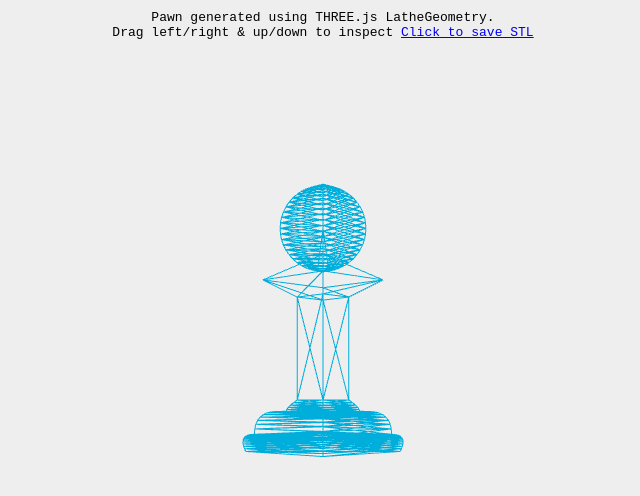
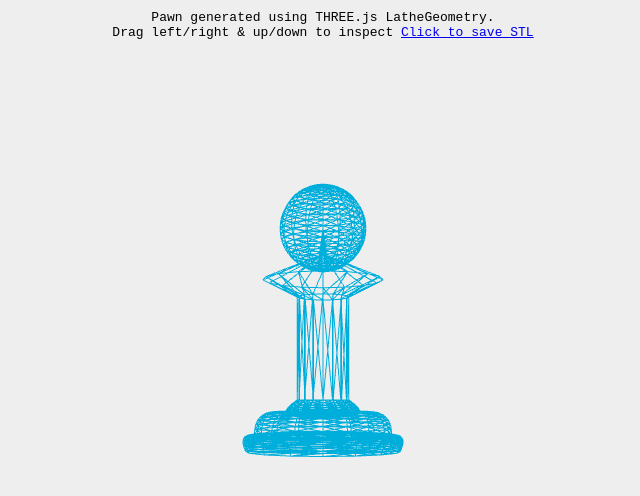
Before and after one commit to roblaplaca/3D-Lathe-Generator, a plain HTML site: page lathe.html in a window 1280 px wide. Shown: the whole page, without its empty margins (317-957 px from the left). Drawn offline with nearby package versions, Linux system fonts and the light colour scheme; animation ran at ten frames a second.

Commit message:
adding definition var to addShape so the user can decide how many faces the lathed object has

```diff
--- a/assets/js/modules/Lathe.js
+++ b/assets/js/modules/Lathe.js
@@ -46,9 +46,12 @@
 
 		/**
 		 * Adds a shape to the view and then lathes it
+		 * addShape(points) - renders shape with default definition
+		 * addShape(points, definition) - renders shape with custom definition, however doesn't reset default
 		 */
-		function addShape(points) {
-			var lathe = new THREE.LatheGeometry( points, opts.numSides),
+		function addShape(points, definition) {
+			var definition = definition || opts.numSides,
+				lathe = new THREE.LatheGeometry( points, definition ),
 				latheMaterial = new THREE.MeshBasicMaterial( { color: opts.meshColor, wireframe: true, transparent: true });
 
 			clearShape();
--- a/lathe.html
+++ b/lathe.html
@@ -26,6 +26,7 @@
 		<script src="assets/js/modules/Lathe.js"></script>
 		<script>
 			$(function() {
+
 				var lathe = new Lathe({
 					instance: $(".module-lathe-tool").eq(0)
 				});
@@ -35,6 +36,7 @@
 					lathe.save();
 				});
 
+				// Generate points for various shapes
 				function createPawnShape() {
 					var shape = new THREE.Shape(),
 						shapePoints = [],
@@ -63,8 +65,9 @@
 					return adjustedPoints;
 				}
 
+				// Send shape points to the lathe for rendering
 				var shapePoints = createPawnShape();
-				lathe.addShape(shapePoints);
+				lathe.addShape(shapePoints, 16);
 			});
 		</script>
 	</body>
```
